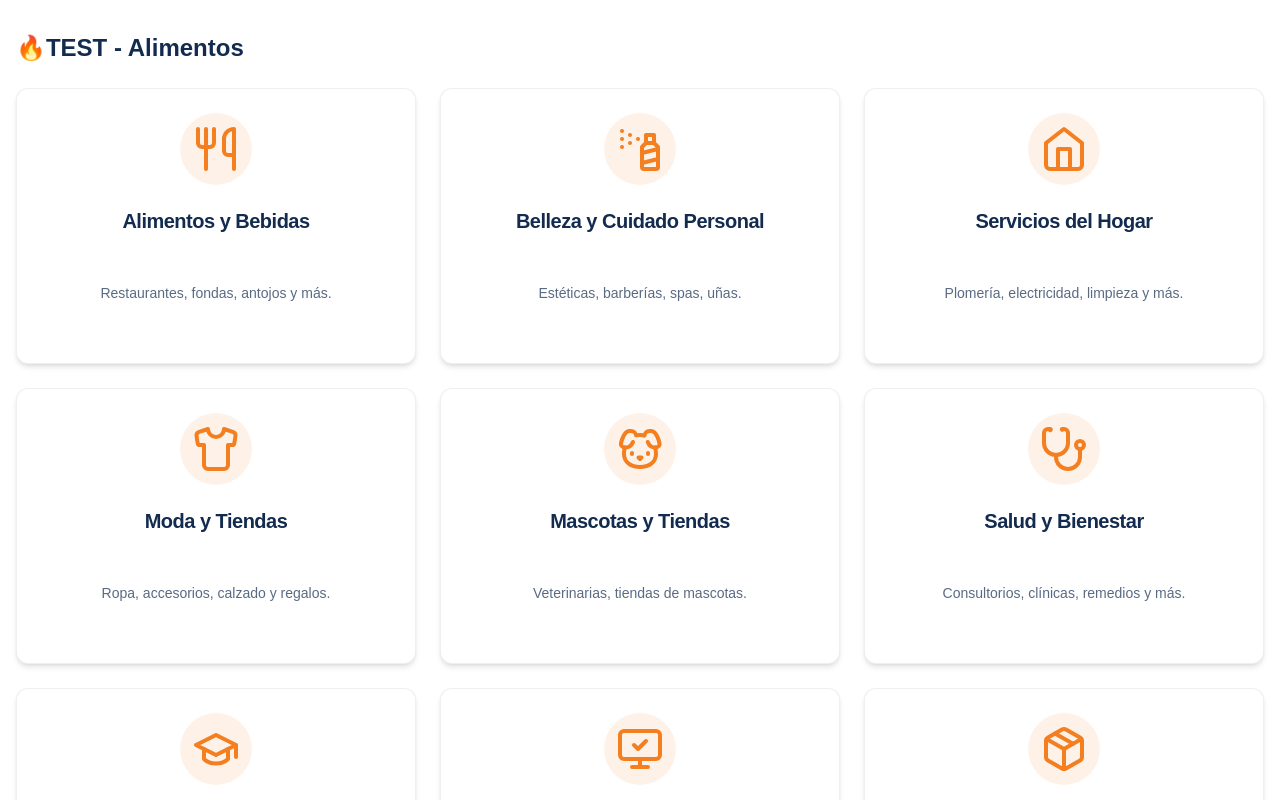
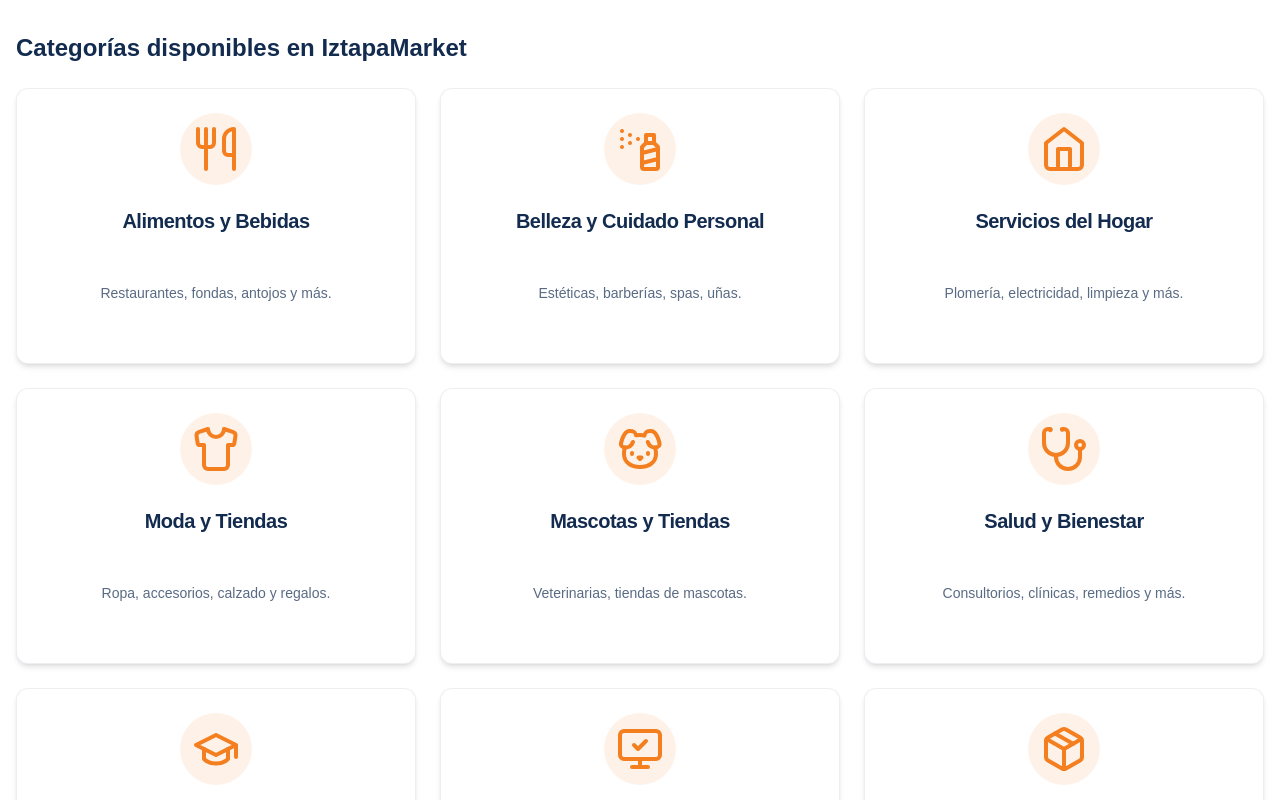
Before and after one commit to lewix369/iztapamarket_directorio, a React (Vite) app: page /categorias in a window 1280 px wide. Shown: the top 800 px of the page. Built offline with nearby package versions, Linux system fonts and the light colour scheme.

Commit message:
Fix: slug de categorías con espacios convertido a guiones

```diff
--- a/src/pages/CategoriesPage.jsx
+++ b/src/pages/CategoriesPage.jsx
@@ -15,7 +15,9 @@
       canonicalUrl="/categorias"
     >
       <div className="container mx-auto px-4 py-8">
-        <h1 className="text-2xl font-bold mb-6">🔥TEST - Alimentos</h1>
+        <h1 className="text-2xl font-bold mb-6">
+          Categorías disponibles en IztapaMarket
+        </h1>
 
         <div className="grid grid-cols-1 sm:grid-cols-2 lg:grid-cols-3 gap-6">
           {categories && categories.length > 0 ? (
--- a/src/supabaseClient.js
+++ b/src/supabaseClient.js
@@ -2,5 +2,3 @@
 
 const supabaseUrl = import.meta.env.VITE_SUPABASE_URL;
 const supabaseAnonKey = import.meta.env.VITE_SUPABASE_ANON_KEY;
-
-export const supabase = createClient(supabaseUrl, supabaseAnonKey);
```
